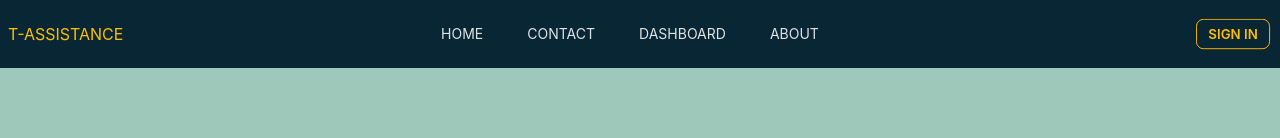
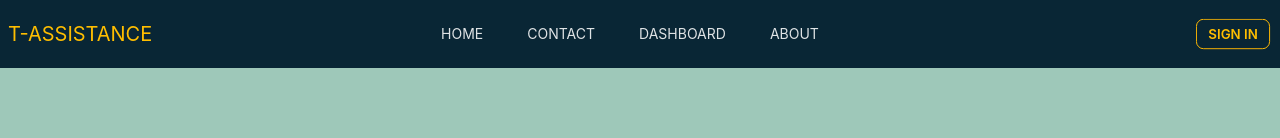
Before and after one commit to morz-mamun/T-Assistance-Client, a React (Vite) app: page /login in a window 1280 px wide. Shown: the top 138 px of the page. Built offline with nearby package versions, Linux system fonts and the light colour scheme; no server answers.

Commit message:
some style change in navbar

```diff
--- a/src/Dashboard/Dashboard.jsx
+++ b/src/Dashboard/Dashboard.jsx
@@ -40,7 +40,7 @@ const DashBoard = () => {
   return (
     <div className="flex flex-col min-h-screen md:flex-row mx-auto">
       <div className="md:w-72 md:min-h-screen bg-[rgb(9,38,53)] md:text-center ">
-        <div className="border-b-2 border-warning py-5 flex justify-between items-center md:pl-16">
+        <div className="border-b-2 border-warning py-4 flex justify-between items-center md:pl-8">
           <Link className="text-warning text-2xl" to={"/"}>
             <button
               data-aos="flip-left"
--- a/src/Shared/Navbar/Navbar.jsx
+++ b/src/Shared/Navbar/Navbar.jsx
@@ -86,7 +86,7 @@ const Navbar = () => {
             <div tabIndex={0} role="button" className="btn btn-ghost lg:hidden">
               <svg
                 xmlns="http://www.w3.org/2000/svg"
-                className="h-5 w-5"
+                className="h-6 w-6 hover:text-warning "
                 fill="none"
                 viewBox="0 0 24 24"
                 stroke="currentColor"
@@ -106,7 +106,7 @@ const Navbar = () => {
               {navLinks}
             </ul>
           </div>
-          <Link className="hidden md:block" to={"/"}>
+          <Link className="hidden md:block text-xl" to={"/"}>
             <button
               data-aos="flip-left"
               data-aos-easing="ease-out-cubic"
```
